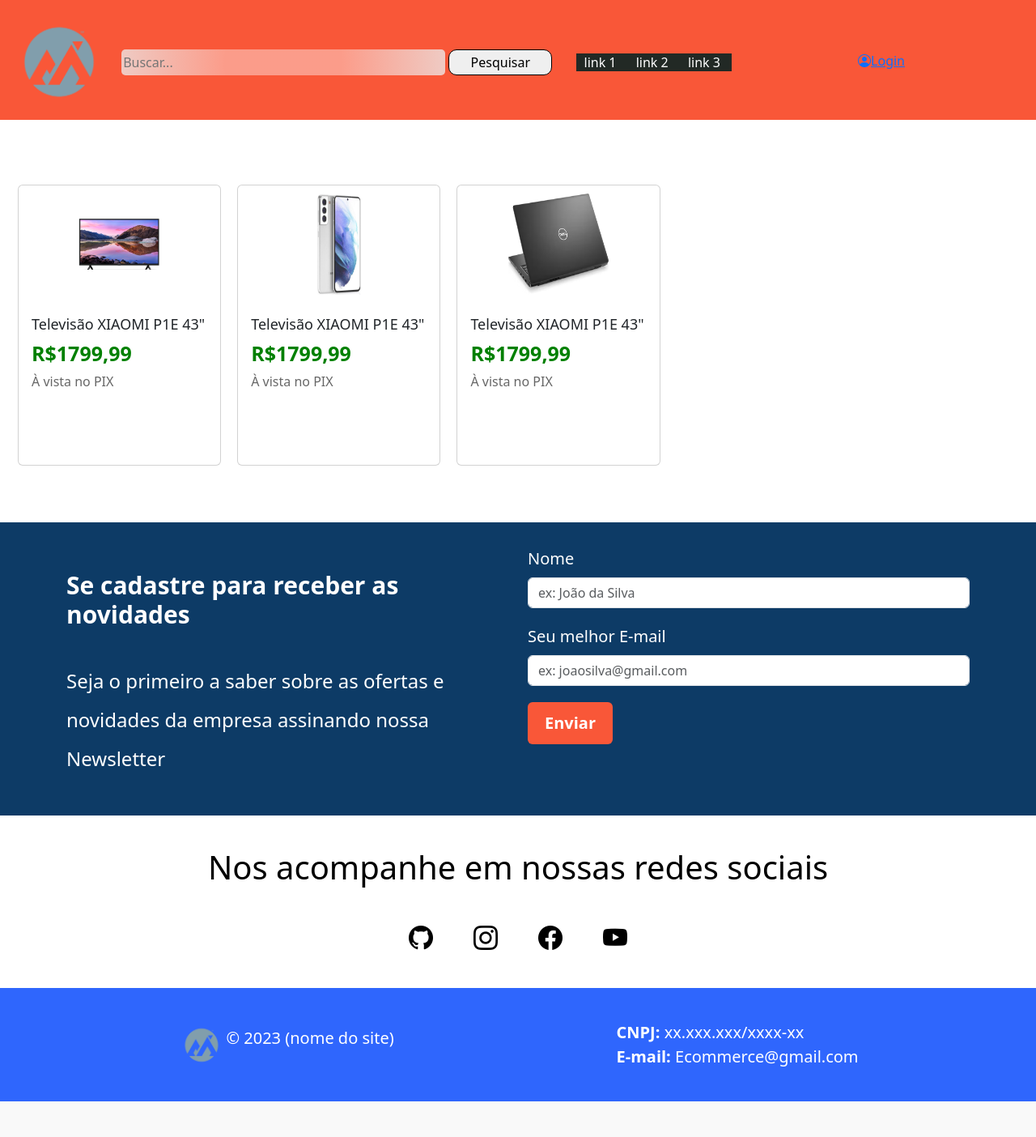
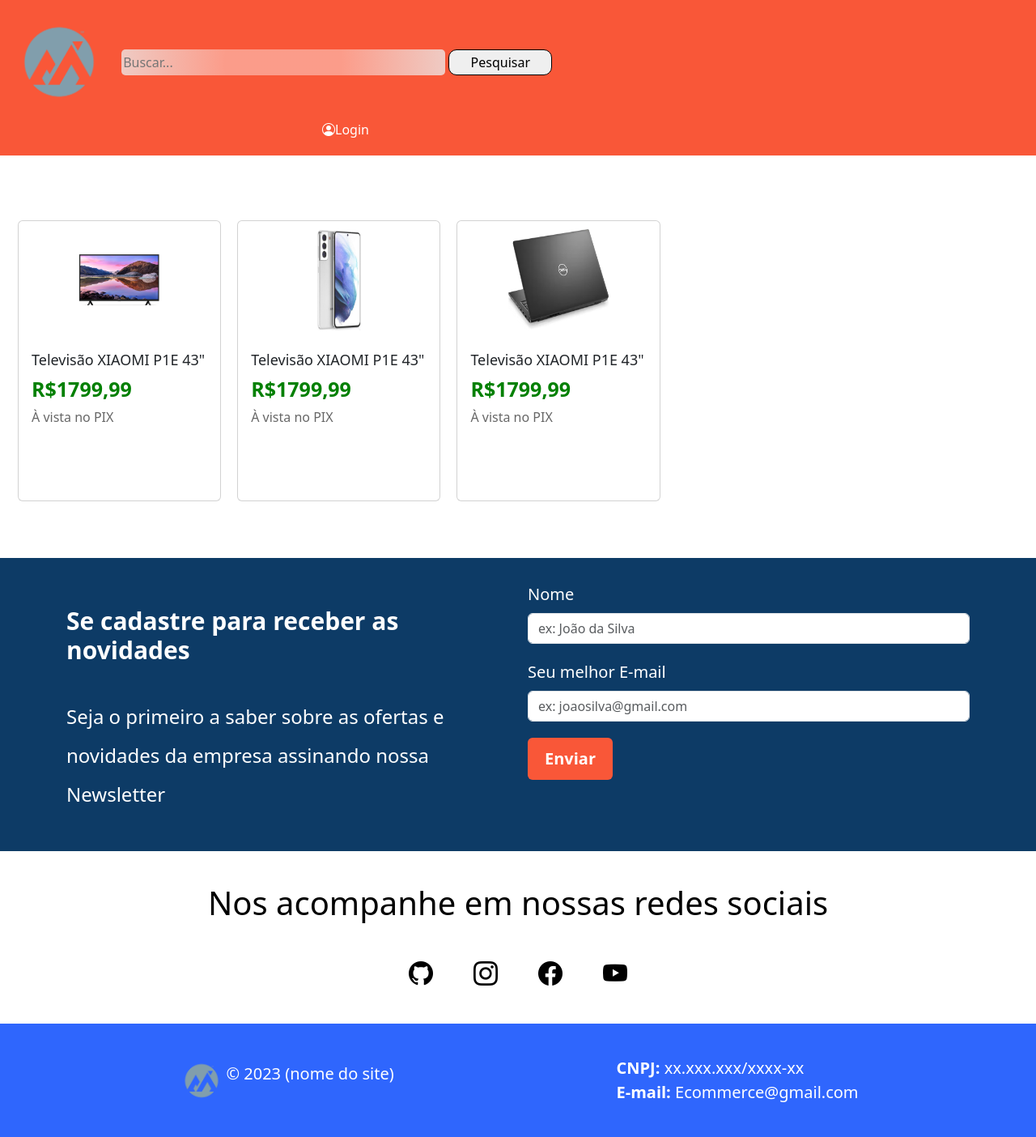
Before and after one commit to Luc033/Hardware-and-Cia, a PHP site: page / in a window 1280 px wide. Shown: the whole page at 81% size. Before the commit the page ends 1360 px from the top, so only its background shows below. Run offline with PHP 8.4, Linux system fonts and the light colour scheme.

Commit message:
terminado nav

```diff
--- a/estilos/style.css
+++ b/estilos/style.css
@@ -20,15 +20,14 @@ body {
     --black-color: black;
 }
 
-/* header */
 .header-principal {
     background-color: #F95738;
     width: 100%;
     justify-content: space-around;
     vertical-align: middle;
     padding: 15px 10px 10px 10px;
-    /*display: flexbox;*/
     margin-bottom: 50px;
+
 }
 
 .logo-header {
@@ -68,17 +67,19 @@ body {
 
 /*  DROPDOWN  */
 :root {
-    --cor-fundo: rgb(34, 41, 37);
-    --cor-hover: rgb(118, 180, 145);
-    --cor-primaria: rgb(231, 241, 236);
-    --cor-letra: rgb(255, 255, 255);
+    --cor-fundo: #f95738;
+    --cor-fundo-submenu: #ee964b;
+    --cor-hover: #ee964b;
+    --cor-hover-submenu: #ac3c26;
+    --cor-primaria: #ee964b;
+    --cor-letra: #ffffff;
 }
 
 .nav-header {
     display: inline;
-    vertical-align: middle;
+    vertical-align: left;
     margin-right: 10%;
-    padding: ;
+    padding-left: 30%;
 }
 
 .nav-header ul {
@@ -102,34 +103,43 @@ body {
     text-decoration: none;
     display: inline-block;
     padding: 10px;
-    transition: background .3s;
+    transition: background .1s;
 }
 
 .nav-header ul a:hover {
     background-color: var(--cor-hover);
 }
+.nav-header ul a:active {
+    background-color: var(--cor-hover);
+}
 
+/* proxima classe irá criar um espaço entre o icon e o texto, porém,não está aplicando este estilo em toda a lista  */
+/*.icon-list-header{
+    margin-right: 10%;
+}
+*/
 /* DROPDOWN - SUB-MENU */
 
 
 /*
     FALTA FAZER:
-    1 - Background de acordo com o desgin;
     2 - Padding e Margin proporcial ao header;
     3 - Largura e Altura da ul/il proporcional ao header;
     4 - Títulos coerentes;
 
 */
-
+.nav-header ul ul a:hover{
+    background-color: var(--cor-hover-submenu);
+}
 .nav-header ul ul {
     text-align: center;
     display: none;
-    left: -72%;
-    transform: translateY(-48%);
+    left: -50%;
+    transform: translateY(-34%);
     position: absolute;
-    opacity: 88%;
-    transition: all .5s;
-
+    opacity: 95%;
+    transition: all .1s;
+    background-color: #ee964b;
 }
 
 .nav-header ul li:hover ul {
@@ -143,11 +153,6 @@ body {
 .nav-header ul ul li a {
     display: block;
 }
-
-
-
-
-
 
 
 .div-login-header {
--- a/index.html
+++ b/index.html
@@ -49,32 +49,16 @@
         <!-- NAVBAR-->
 
         <nav class="nav-header">
-            <ul >
-                <li><a href="#" >link 1</a>
+            <ul>
+                <li><a href=""><i class="icon-login-nav-header bi bi-person-circle ">Login</i></a>
                     <ul>
-                        <li><a href="#">sub-link1</a></li>
-                        <li><a href="#">sub-link2</a></li>
+                        <li><a href=""><i class="bi bi-bag icon-list-header"> </i>Carrinho</a></li>
+                        <li><a href=""><i class="bi bi-bookmark-heart-fill icon-list-header">Favoritos</i></a></li>
+                        <li><a href=""><i class="bi bi-x-circle icon-list-header">Sair</i></a></li>
                     </ul>
-                </li>
-                <li ><a href="#" >link 2</a>
-                    <ul>
-                        <li><a href="#">sub-link3</a></li>
-                        <li><a href="#">sub-link4</a></li>
-                    </ul>
-                </li>
-                <li ><a href="#" >link 3</a>
-                    <ul>
-                        <li><a href="#">sub-link5</a></li>
-                        <li><a href="#">sub-link6</a></li>
-                    </ul>
-
                 </li>
             </ul>
         </nav>
-        <i class="icon-login-nav-header fa fa-camera "></i>
-        <div class="div-login-header">
-            <a href="" class="a-il-ul-nav-header"><i class="icon-login-nav-header bi bi-person-circle ">Login</i></a>
-        </div>
     </header>
 
     <main>
--- a/js/index.js
+++ b/js/index.js
@@ -1,3 +1,5 @@
+
+
 // Valitation forms
 (function () {
     'use strict'
```
